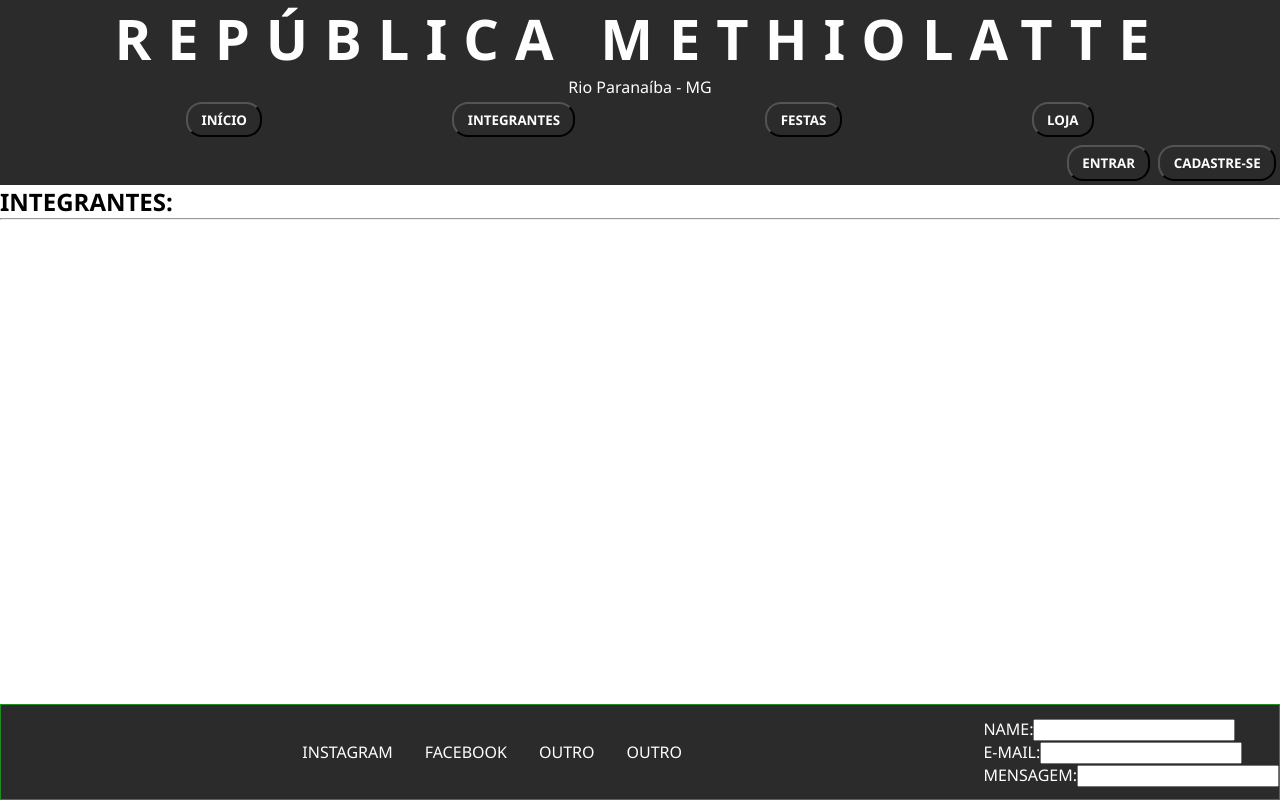
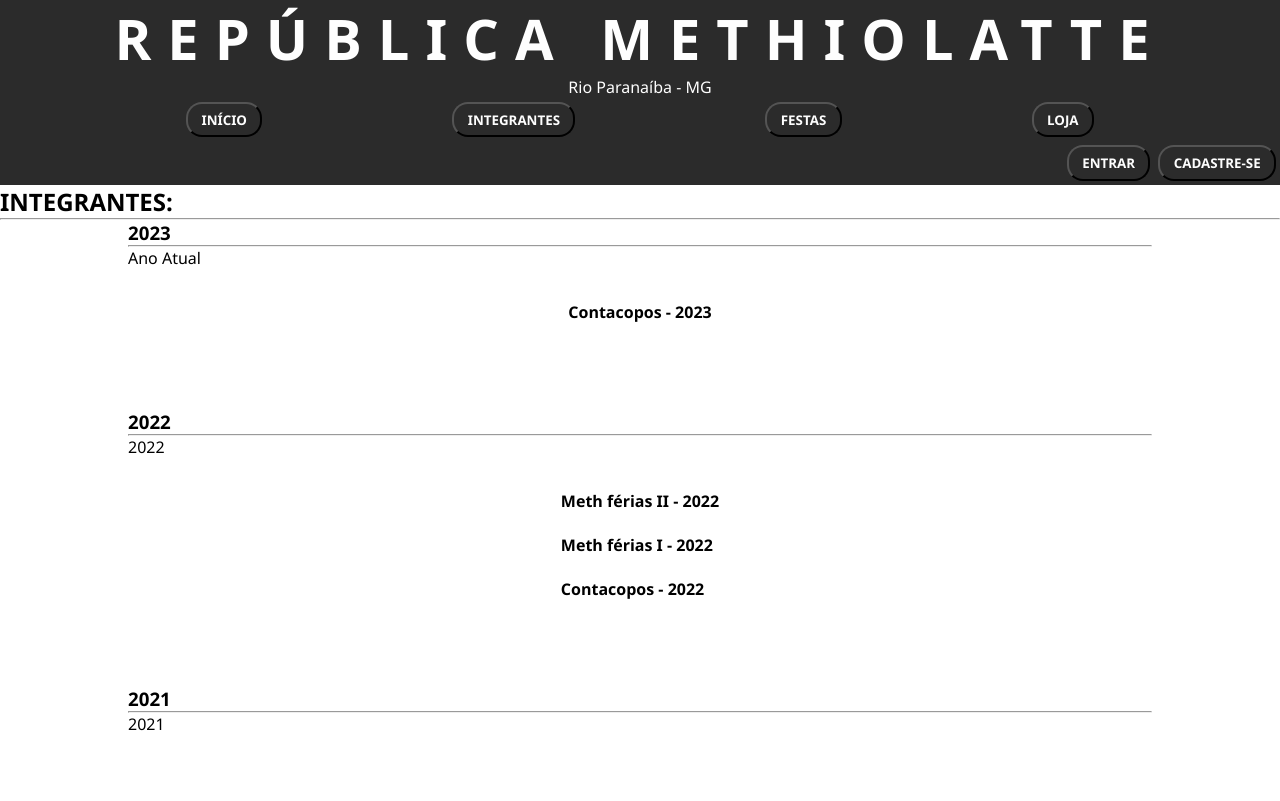
Before and after one commit to DiogoOtoni/angular-site-meth, an Angular app: page /membros in a window 1280 px wide. Shown: the top 801 px of the page. Built offline with nearby package versions, Linux system fonts and the light colour scheme.

Commit message:
card-parties funcionando certo, filtrando festas por ano

```diff
--- a/src/app/components/card-parties/card-parties.component.html
+++ b/src/app/components/card-parties/card-parties.component.html
@@ -1,6 +1,7 @@
-<div class="container__card-parties">
+<div class="container__card-parties" *ngFor="let pt of partiesByYear">
 	<div class="title__party">
-		<h4>{{partyName}}</h4>
+		<h4>{{pt.name}}</h4>
+		<p>{{pt.description}}</p>
 	</div>
 	<div class="folder__party">
 		<img src="" alt="{{partyPhoto}}">
--- a/src/app/components/card-parties/card-parties.component.ts
+++ b/src/app/components/card-parties/card-parties.component.ts
@@ -1,4 +1,7 @@
-import { Component, Input } from '@angular/core';
+import { Component, Input, OnInit } from '@angular/core';
+import { filter } from 'rxjs';
+import { IParties } from 'src/app/interfaces/IParties';
+import { PartiesServService } from 'src/app/services/parties-serv.service';
 
 
 @Component({
@@ -6,10 +9,36 @@ import { Component, Input } from '@angular/core';
   templateUrl: './card-parties.component.html',
   styleUrls: ['./card-parties.component.css']
 })
-export class CardPartiesComponent {
+export class CardPartiesComponent implements OnInit{
 
 	@Input() partyName: string = '';
+	@Input() partyYear: number = 0;
+	@Input() partyDescription: string = '';
 	@Input() partyPhoto: string= '';
 
+	@Input() anoCorrente!:number;
 
+	@Input() partiesData: IParties[] | undefined;
+
+	@Input() partiesByYear:IParties[] | undefined;
+
+	constructor(private dataService:PartiesServService){}
+
+	ngOnInit(): void {
+		this.dataService.getParties()
+		.subscribe(data => {
+			this.partiesData = data.parties;
+			this.partiesByYear = data.parties
+			.filter((party:any) => party.year == this.anoCorrente);
+			// this.getPartiesByYear();
+		})
+	}
+
+	// getPartiesByYear(){
+	// 	this.dataService.getParties()
+	// 	.subscribe(data => {
+	// 		this.partiesByYear = data.parties
+	// 		.filter((party:any) => party.year == this.anoCorrente);
+	// 	})
+	// }
 }
--- a/src/app/components/card-year/card-year.component.html
+++ b/src/app/components/card-year/card-year.component.html
@@ -1,36 +1,22 @@
-<div class="card-year__container">
+<div class="card-year__container" *ngFor="let yearContent of yearsData">
 	<div class="title__card-year">
-		<!-- <h3>{{yearTitle}}</h3> -->
+		<h3>{{yearContent.year}}</h3>
 		<hr>
-		<!-- <p>{{descriptionYear}}</p> -->
+		<p>{{yearContent.description}}</p>
 	</div>
 	<div class="content__year-card">
-		<!-- AQUI É ONDE FICA O CARD DE MEMBROS OU FESTAS, COMO SABER QUAL ?
-		Tenho itemsCY como variavel desse componente ... -->
-
-		<!-- <ng-container >
-			<ng-template #parties>
-
-				<app-card-parties *ngFor="let item of itemsCY"
-				[partyName]="item['name']"
-				[partyPhoto]="item['photo']"
-				></app-card-parties>
-
-			*ngIf="cardTypeCY === 'parties'; else members"
+		<!-- <ng-container *ngIf="cardTypeCY === 'parties'; else membersTemplate">
+			<ng-template #partiesTemplate>
 
 
 			</ng-template>
+		</ng-container>
+			<ng-template #membersTemplate>
+				<app-card-members>
 
-		</ng-container>
+				</app-card-members>
+			</ng-template> -->
+			<app-card-parties [anoCorrente]="yearContent.year"></app-card-parties>
 
-		<ng-template #members>
-			<app-card-members *ngFor="let item of itemsCY"
-			[memberNick]="item['nick']"
-			/>
-		</ng-template> -->
-
-		<app-card-members *ngFor="let year of yearsData">
-
-		</app-card-members>
 	</div>
 </div>
--- a/src/app/pages/members/members.component.html
+++ b/src/app/pages/members/members.component.html
@@ -3,6 +3,8 @@
 		<h2>INTEGRANTES:</h2>
 	</div>
 	<hr>
-
+	<app-card-year
+	[cardTypeCY]="forCardMembers"
+	 ></app-card-year>
 
 </div>
--- a/src/app/pages/members/members.component.ts
+++ b/src/app/pages/members/members.component.ts
@@ -9,6 +9,7 @@ import { MembersServService } from 'src/app/services/members-serv.service';
 })
 export class MembersComponent {
 
+	@Input() forCardMembers: string = 'members';
 	@Input() membersData:IMembers[] | undefined;
 
 	constructor(private dataService:MembersServService){}
--- a/src/app/pages/parties/parties.component.html
+++ b/src/app/pages/parties/parties.component.html
@@ -3,10 +3,8 @@
 		<h2>FESTAS:</h2>
 	</div>
 	<hr>
-	<app-page-wrapper></app-page-wrapper>
-	<!-- *ngFor="let y of yearsJsonAll"
-	[itemsPW]="y.parties"
-	[descriptionPW]="y.description"
-	[titlePW]="y.year" -->
+	<app-card-year
+	[cardTypeCY]="forCardParties"
+	 ></app-card-year>
 
 </div>
--- a/src/app/pages/parties/parties.component.ts
+++ b/src/app/pages/parties/parties.component.ts
@@ -1,6 +1,5 @@
 import { Component, Input } from '@angular/core';
-import { IParties } from 'src/app/interfaces/IParties';
-import { PartiesServService } from 'src/app/services/parties-serv.service';
+
 
 @Component({
   selector: 'app-parties',
@@ -9,14 +8,10 @@ import { PartiesServService } from 'src/app/services/parties-serv.service';
 })
 export class PartiesComponent {
 
-	@Input() partiesData: IParties[] | undefined;
+	@Input() forCardParties:string = 'parties';
 
-	constructor(private dataService:PartiesServService){}
+	constructor(){}
 
-	ngOnInit(): void {
-		this.dataService.getParties().subscribe(data => {
-			this.partiesData = data.parties;
-			console.log(this.partiesData)
-		})
-	}
+	ngOnInit(): void {}
+
 }
--- a/src/app/services/parties-serv.service.ts
+++ b/src/app/services/parties-serv.service.ts
@@ -12,4 +12,5 @@ export class PartiesServService {
 	getParties():Observable<any>{
 		return this.http.get<any>('assets/data/parties.json');
 	}
+
 }
```
Also changed, not shown: src/app/components/card-year/card-year.component.ts (+3 -4 lines).
